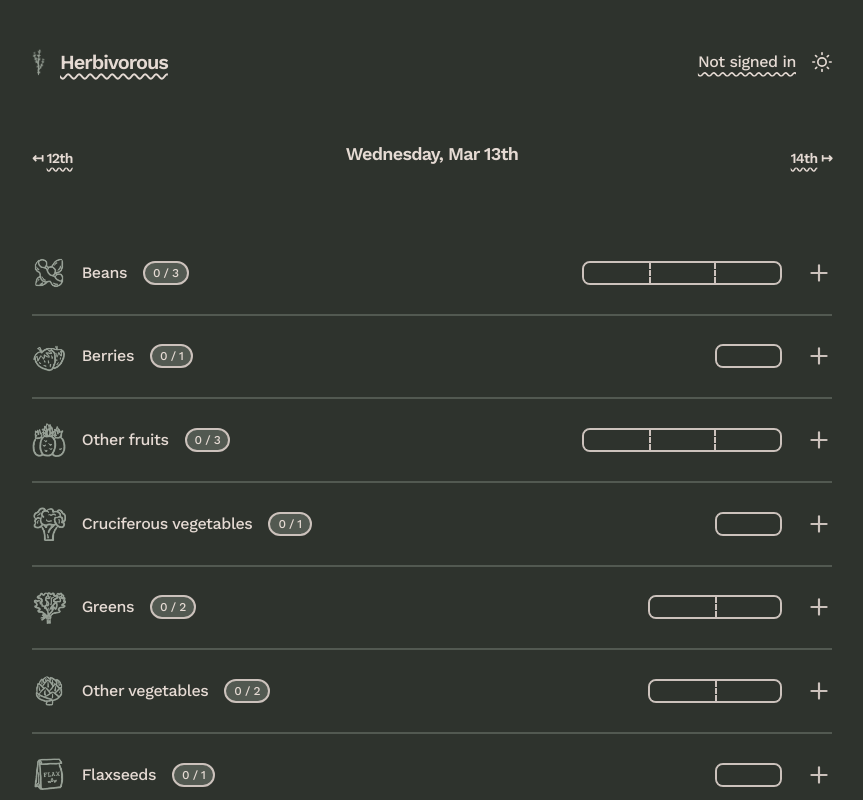
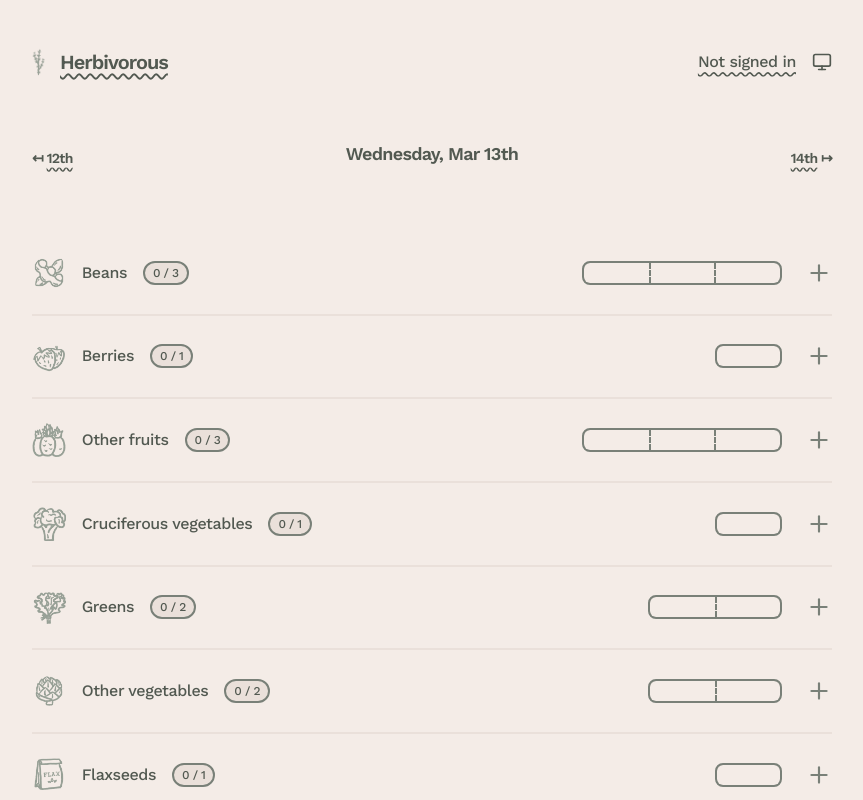
Before and after one commit to fvrests/herbivorous, a Next.js app: page /day/2024-03-13 in a window 1280 px wide. Shown: the top 800 px of the page, without its empty margins (208-1071 px from the left). Built offline with nearby package versions, Linux system fonts and the light colour scheme; no server answers.

Commit message:
add system theme to toggle

```diff
--- a/src/app/styles/global.css
+++ b/src/app/styles/global.css
@@ -5,11 +5,9 @@
 /* DEFAULT: dark earthy theme */
 /* prefers dark: dark earthy theme */
 :root {
-	--cypress-lightest: #dcd6d1;
-	--cypress-light: #d0ccc6;
 	--cypress-0: #798078;
 	--cypress-1: #525951;
-	--cypress-2: #394039;
+	--cypress-2: #444c44;
 	--cypress-3: #2e332d;
 	--cypress-4: #212620;
 
@@ -43,35 +41,37 @@
 	--border-low: var(--cypress-1);
 	--capsule: var(--cypress-1);
 
-	--theme: var(--b-high);
+	--theme: var(--cypress-1);
 }
 
 /* prefers light: light theme */
-@media (prefers-color-scheme: light) :root {
-	--f-low: var(--cypress-0);
-	--f-med: var(--cypress-1);
-	--f-high: var(--cypress-2);
+@media (prefers-color-scheme: light) {
+	:root {
+		--f-low: var(--cypress-0);
+		--f-med: var(--cypress-1);
+		--f-high: var(--cypress-3);
 
-	--f-warn: var(--rust-3);
-	--f-warn-low: var(--rust-2);
-	--b-warn: var(--rust-1);
+		--f-warn: var(--rust-3);
+		--f-warn-low: var(--rust-2);
+		--b-warn: var(--rust-1);
 
-	--b-low: var(--oat-2);
-	--b-med: var(--oat-1);
-	--b-high: var(--oat-0);
+		--b-low: var(--oat-2);
+		--b-med: var(--oat-1);
+		--b-high: var(--oat-0);
 
-	--border: var(--f-low);
-	--border-med: var(--oat-4);
-	--border-low: var(--b-low);
-	--capsule: var(--oat-2);
+		--border: var(--cypress-0);
+		--border-med: var(--oat-4);
+		--border-low: var(--oat-2);
+		--capsule: var(--oat-2);
 
-	--theme: var(--f-med);
+		--theme: var(--cypress-2);
+	}
 }
 
 /* light mode set explicitly */
 :root[data-mode="light"] {
 	--f-low: var(--cypress-0);
-	--f-med: var(--cypress-2);
+	--f-med: var(--cypress-1);
 	--f-high: var(--cypress-3);
 
 	--f-warn: var(--rust-3);
@@ -82,12 +82,12 @@
 	--b-med: var(--oat-1);
 	--b-high: var(--oat-0);
 
-	--border: var(--f-low);
+	--border: var(--cypress-0);
 	--border-med: var(--oat-4);
-	--border-low: var(--b-low);
+	--border-low: var(--oat-2);
 	--capsule: var(--oat-2);
 
-	--theme: var(--f-med);
+	--theme: var(--cypress-2);
 }
 
 html {
--- a/src/components/Nav.tsx
+++ b/src/components/Nav.tsx
@@ -1,6 +1,6 @@
 "use client";
 import { useContext } from "react";
-import { Moon, Sun } from "react-feather";
+import { Moon, Sun, Monitor } from "react-feather";
 import Image from "next/image";
 import { UserContext } from "@/components/UserProvider";
 import { ThemeContext } from "@/components/ThemeProvider";
@@ -9,6 +9,8 @@ import Link from "./Link";
 
 export default function Nav() {
 	const { user, isLoading } = useContext(UserContext);
+
+	const modes = ["dark", "light", "system"];
 
 	const { mode, toggleMode } = useContext(ThemeContext);
 
@@ -45,11 +47,17 @@ export default function Nav() {
 						</Link>
 					)}
 					<button
-						aria-label={`set mode to ${mode === "light" ? "dark" : "light"}`}
+						aria-label={`set mode to ${mode === "dark" ? "light" : mode === "light" ? "system" : "dark"}`}
 						onClick={toggleMode}
-						className="rounded-sm hover:text-f-high"
+						className="-m-1 rounded-sm p-1 hover:text-f-high"
 					>
-						{mode === "dark" ? <Moon size={20} /> : <Sun size={20} />}
+						{mode === "dark" ? (
+							<Moon size={20} />
+						) : mode === "light" ? (
+							<Sun size={20} />
+						) : (
+							<Monitor size={20} />
+						)}
 					</button>
 				</div>
 			</nav>
--- a/src/components/ThemeProvider.tsx
+++ b/src/components/ThemeProvider.tsx
@@ -28,10 +28,9 @@ export default function ThemeProvider({ children }: Props) {
 	const [isLoading, setIsLoading] = useState(true);
 
 	// todo: implement next-themes or similar to prevent flicker on reload
-	// todo: fix issue with not following prefers-color-scheme
 	useEffect(() => {
-		setMode(localData?.mode ?? null);
-		document.documentElement.dataset.mode = localData?.mode ?? "dark";
+		setMode(localData?.mode ?? "system");
+		document.documentElement.dataset.mode = localData?.mode ?? "system";
 
 		setIsLoading(false);
 	}, []);
@@ -45,7 +44,9 @@ export default function ThemeProvider({ children }: Props) {
 	}
 
 	function toggleMode() {
-		updateMode(mode === "dark" ? "light" : mode === null ? "light" : "dark");
+		updateMode(
+			mode === "dark" ? "light" : mode === "light" ? "system" : "dark",
+		);
 	}
 
 	return (
```
